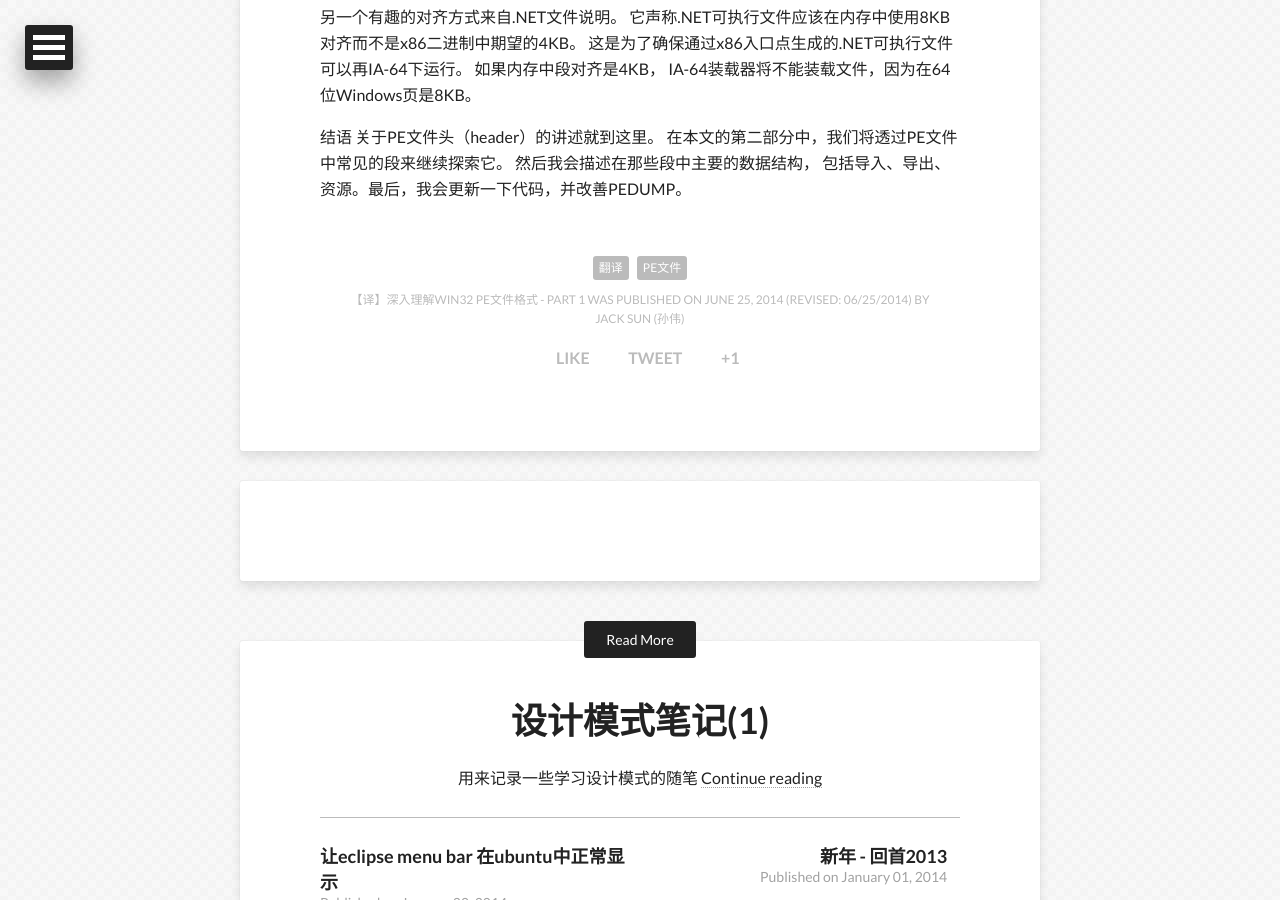
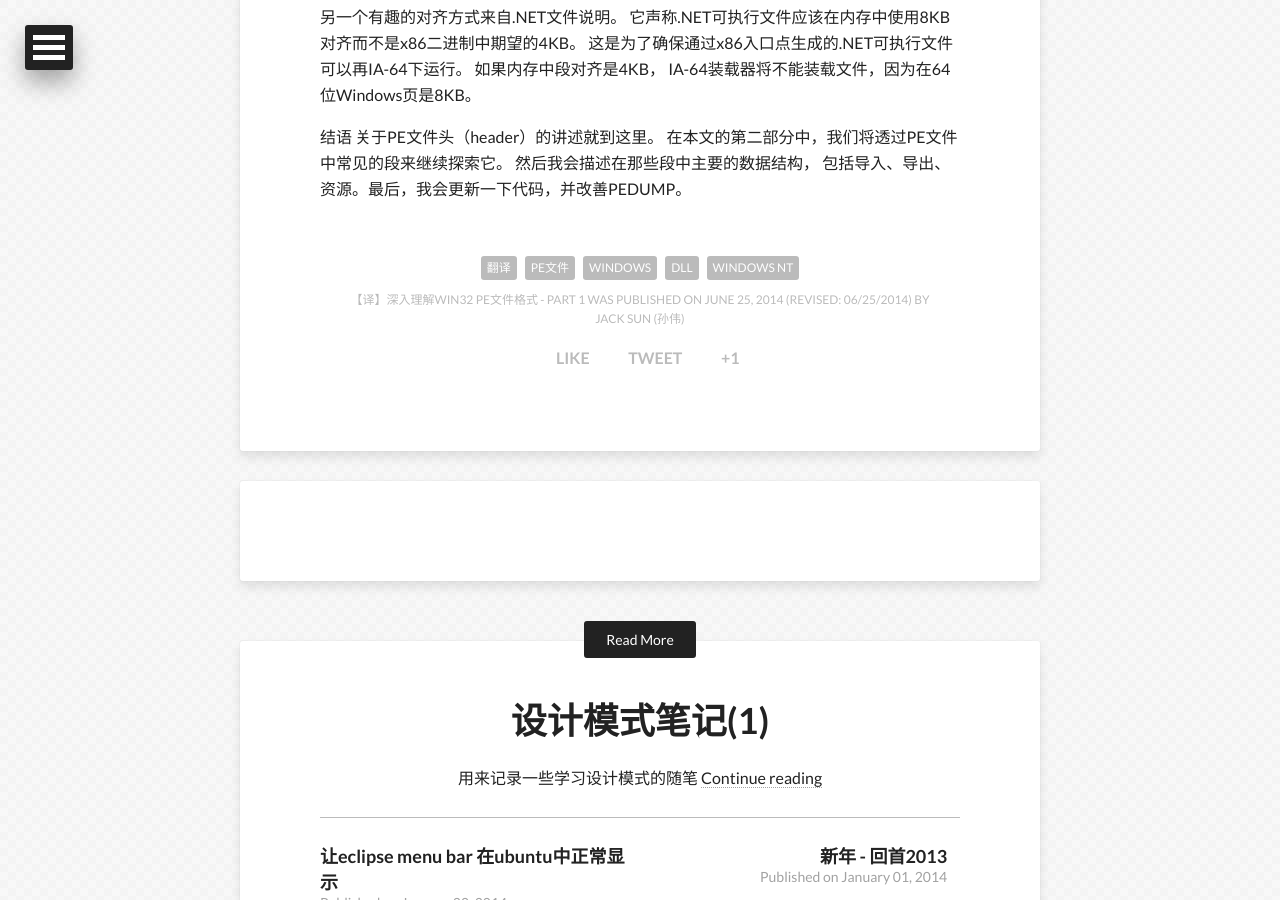
Before and after one commit to Jacksunwei/blog-hpstr-theme, a Jekyll site: the page built from _posts/2014-06-25-pe-file-1.md, in a window 1280 px wide and 900 px high, scrolled down 13464 px. Built offline with Jekyll 4.4.1, drawn with Linux system fonts in a browser that asks for light colours; nearby versions of some CDN libraries; comment, search, counter and statistics services are not loaded.

Commit message:
tag update

```diff
--- a/_posts/2014-06-25-pe-file-1.md
+++ b/_posts/2014-06-25-pe-file-1.md
@@ -3,7 +3,7 @@ layout: post
 title: 【译】深入理解Win32 PE文件格式 - Part 1
 description: 本文是一篇翻译文章，以简练的笔法详述了、windows下PE文件的诸多知识
 modified: 2014-06-25
-tags: [翻译, PE文件]
+tags: [翻译, PE文件, Windows, DLL, Windows NT]
 language: zh_CN
 image:
   feature: abstract-7.jpg
```
